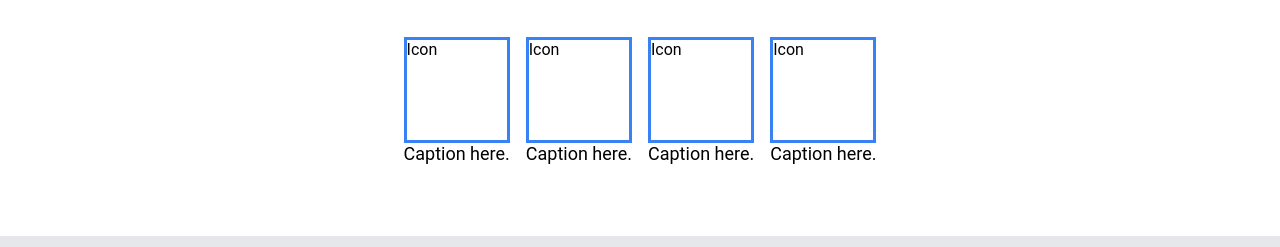
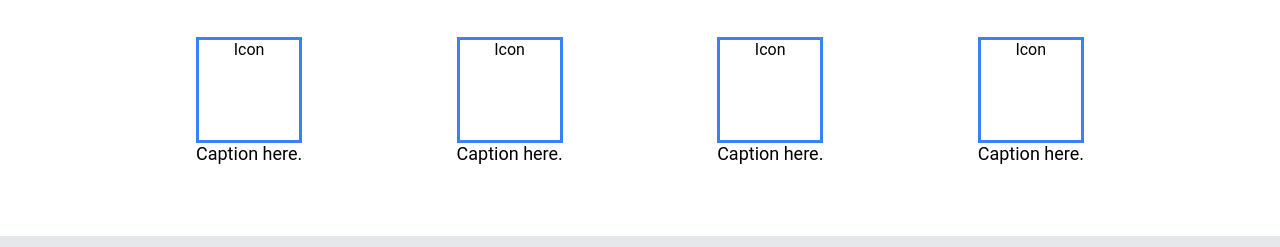
Before and after one commit to weitingyap/landing-page-template, a plain HTML site: page index.html in a window 1280 px wide. Shown: the part 553-800 px from the top of the page. Drawn offline with Linux system fonts and the light colour scheme.

Commit message:
Fix spacing and alignment of information cards

```diff
--- a/style.css
+++ b/style.css
@@ -99,9 +99,13 @@ body {
 .information-cards ul {
     list-style-type: none;
     display: flex;
-    justify-content: center;
+    justify-content: space-between;
     gap: 16px;
     padding: 20px 20vh;
+}
+
+.information-cards li {
+    text-align: center;
 }
 
 .information-cards .info-icon {
```
